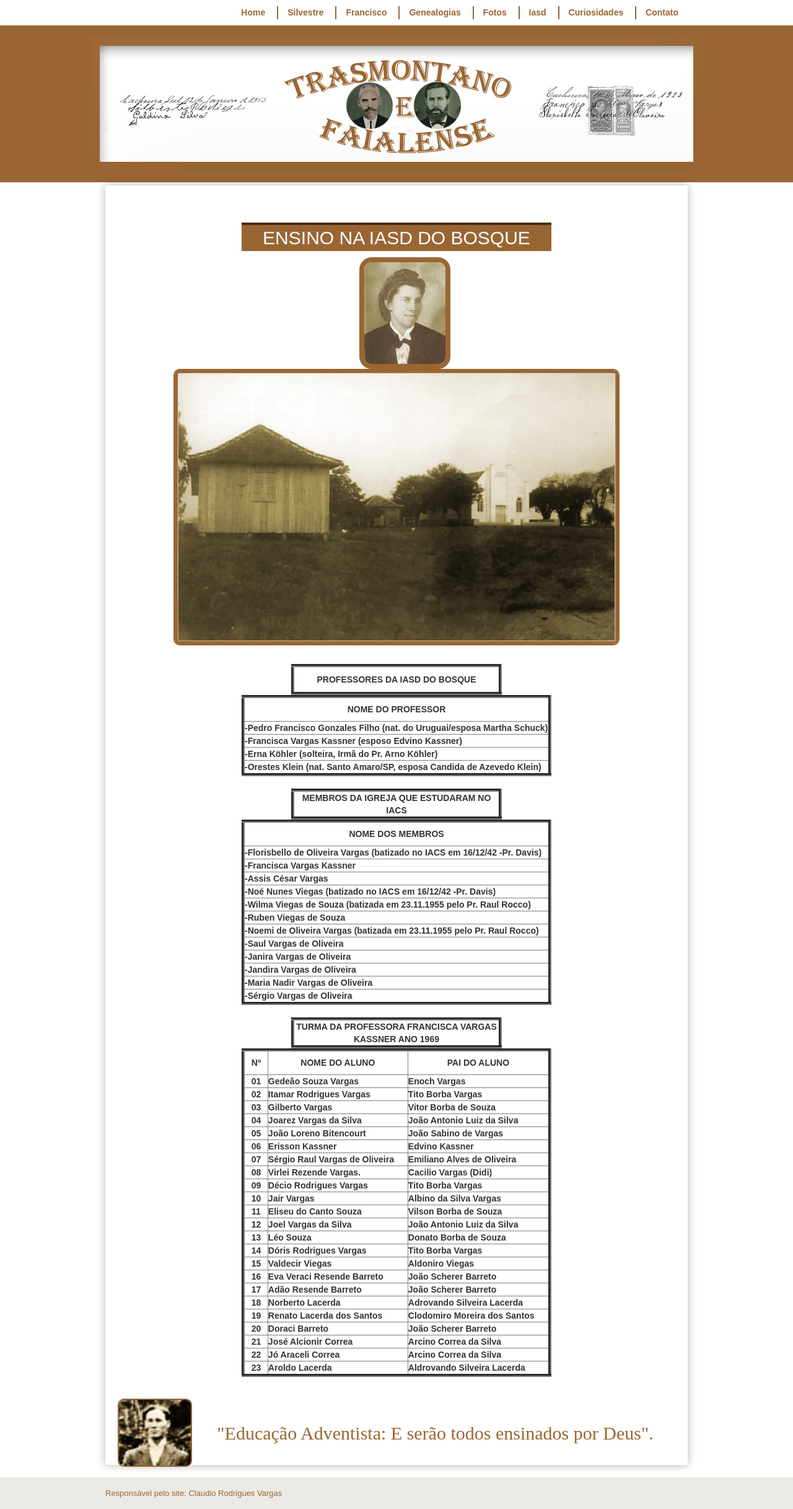
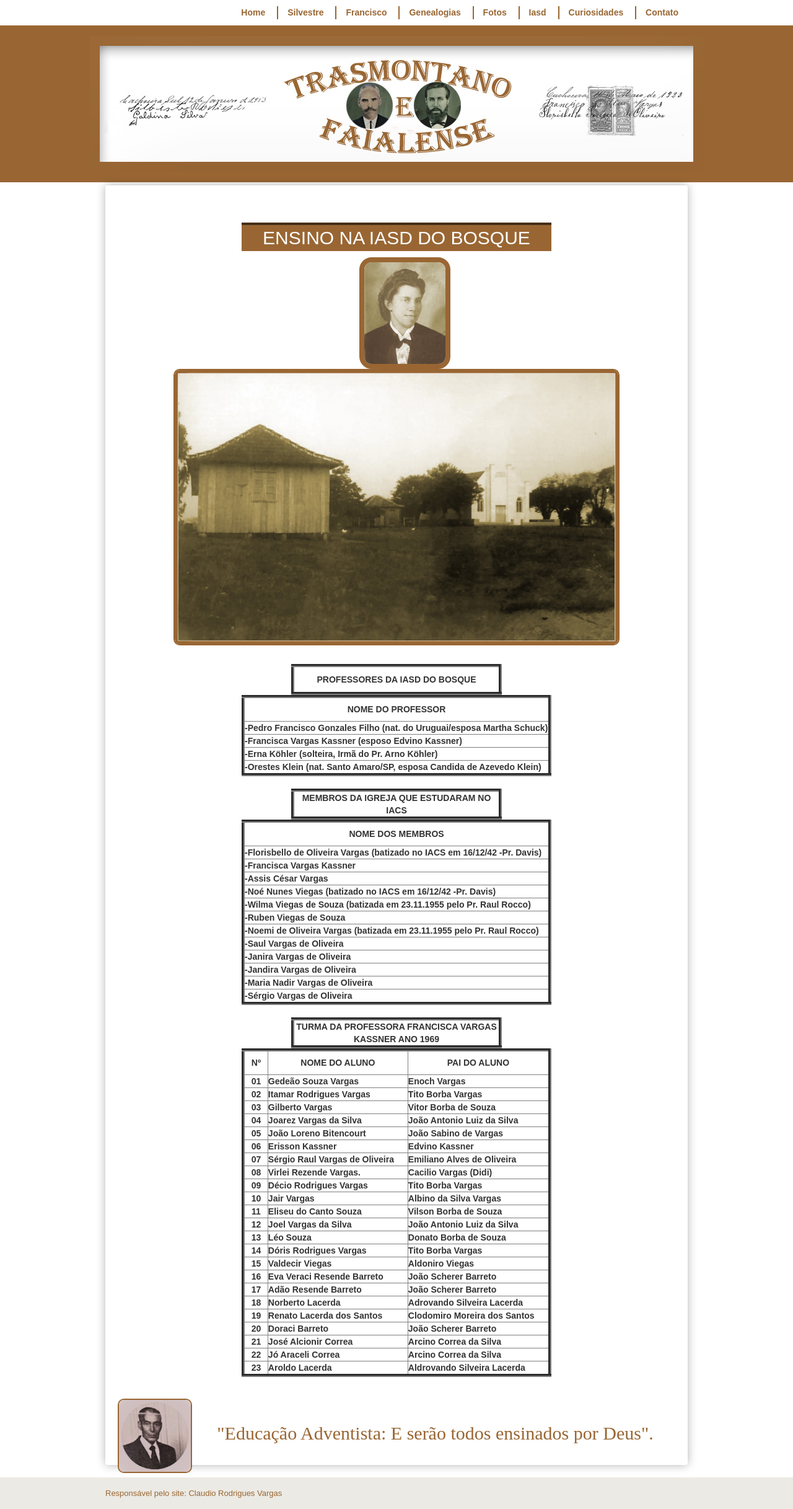
Before and after one commit to claudiovargas1955/claudiovargas1955.github.io, a Jekyll site: the page built from _pages/ensino-da-iasd-bosque.html, in a window 1280 px wide. Shown: the whole page at 62% size. Built offline with Jekyll 4.4.1, drawn with Linux system fonts in a browser that asks for light colours; some web fonts are replaced.

Commit message:
Update ensino-da-iasd-bosque.html

```diff
--- a/_pages/ensino-da-iasd-bosque.html
+++ b/_pages/ensino-da-iasd-bosque.html
@@ -431,7 +431,7 @@
  </div><br>
 
 
-<p></p><img class="esq5" style="float:left"; src="/images/R.M.Carter.jpg" class="img-responsive" width="120px" title="Professor
+<p></p><img class="esq5" style="float:left"; src="/images/pedrofrancisco.jpg" class="img-responsive" width="120px" title="Professor
 Pedro Francisco Gonzalez";/><br><br>
 
 
```
